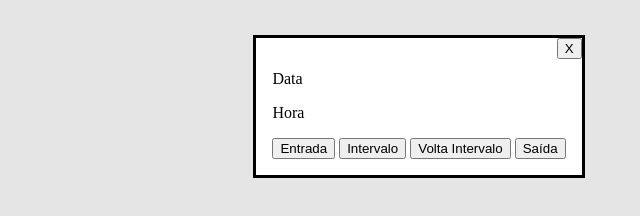
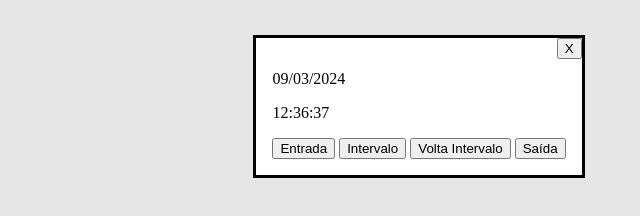
Before and after one commit to Illumimatt/CC-B-Ponto-Eletronico, a plain HTML site: page index.html in a window 1280 px wide. Both pictures are taken after a click on the button "Bater ponto!". Shown: the part 294-510 px from the top of the page, 221-861 px from the left. Drawn offline with Linux system fonts and the light colour scheme.

Commit message:
update intervalo

```diff
--- a/index.html
+++ b/index.html
@@ -14,8 +14,8 @@
     </div>
     <button id="btn-bater-ponto">Bater ponto!</button>
     <dialog id="dialog-ponto">
-        <p>Data</p>
-        <p>Hora</p>
+        <p id="modal-data">Data</p>
+        <p id="modal-hora">Hora</p>
         <button>Entrada</button>
         <button>Intervalo</button>
         <button>Volta Intervalo</button>
--- a/js/index.js
+++ b/js/index.js
@@ -6,6 +6,13 @@ diaSemana.textContent = getCurrentDay();
 diaMesAno.textContent = getCurrentDate();
 updateCurrentHour();
 setInterval(updateCurrentHour, 1000);
+
+const modalData = document.getElementById("modal-data");
+const modalHora = document.getElementById("modal-hora");
+
+modalData.textContent = getCurrentDate();
+updateCurrentHourModal();
+setInterval(updateCurrentHourModal, 1000);
 
 const btnBaterPonto = document.getElementById("btn-bater-ponto");
 btnBaterPonto.addEventListener("click", register);
@@ -22,7 +29,6 @@ function getCurrentDay() {
     const DiasSemana = [
         "Domingo", "Segunda-feira", "Terça-feira", "Quarta-feira", "Quinta-feira", "Sexta-feira", "Sábado"
     ];
-
     const DiaIndex = dia.getDay();
     return DiasSemana[DiaIndex];
 }
@@ -45,6 +51,13 @@ function updateCurrentHour() {
         hms.getSeconds().toString().padStart(2, '0');
 }
 
+function updateCurrentHourModal() {
+    const hms = new Date();
+    modalHora.textContent = hms.getHours().toString().padStart(2, '0') + ":" +
+        hms.getMinutes().toString().padStart(2, '0') + ":" +
+        hms.getSeconds().toString().padStart(2, '0');
+}
+
 function register(){
     dialogPonto.showModal();
 }
```
